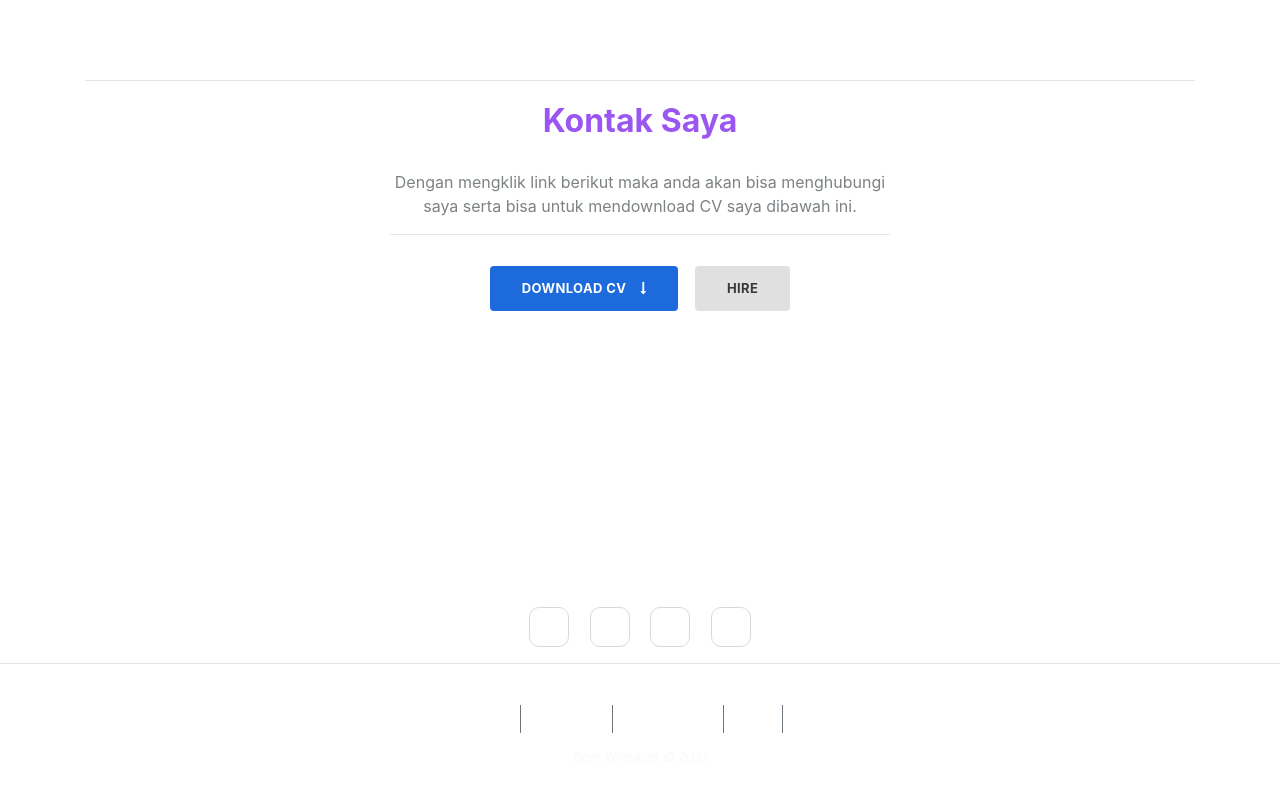
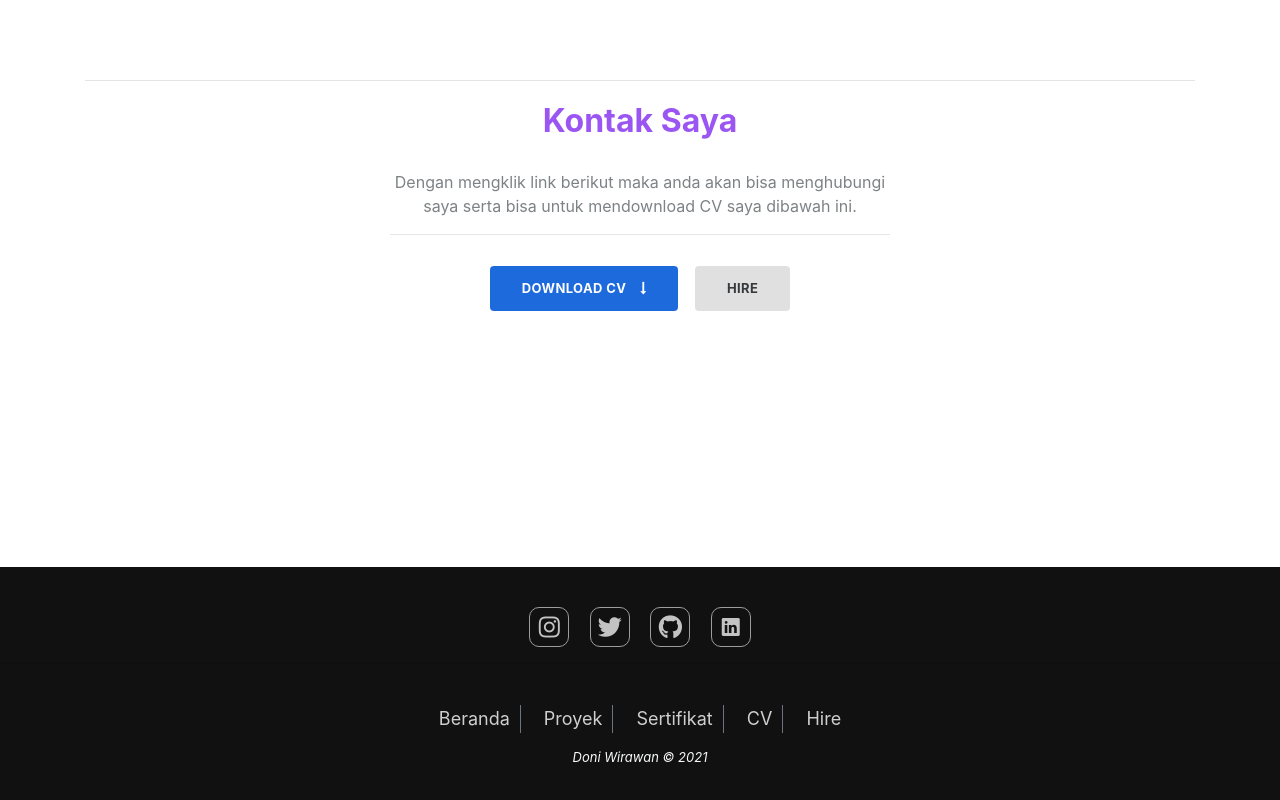
Before and after one commit to doniwirawan/doniwirawan.studio, a plain HTML site: page index.html in a window 1280 px wide. Shown: the part 3129-3929 px from the top of the page. Drawn offline with nearby package versions, Linux system fonts and the light colour scheme; a script that the page names is missing; files whose address does not match are found by name.

Commit message:
make footer better

```diff
--- a/index.html
+++ b/index.html
@@ -288,7 +288,7 @@
             <img src="./assets/img/segitiga.svg" alt="" class="position-absolute shape segitiga8">
         </div>
     </main>
-    <footer>
+    <footer data-theme="dark">
         <div data-aos="slide-down" class="footer-basic" style="">
             <div data-toggle="tooltip" data-bs-tooltip="" class="social">
 
```
